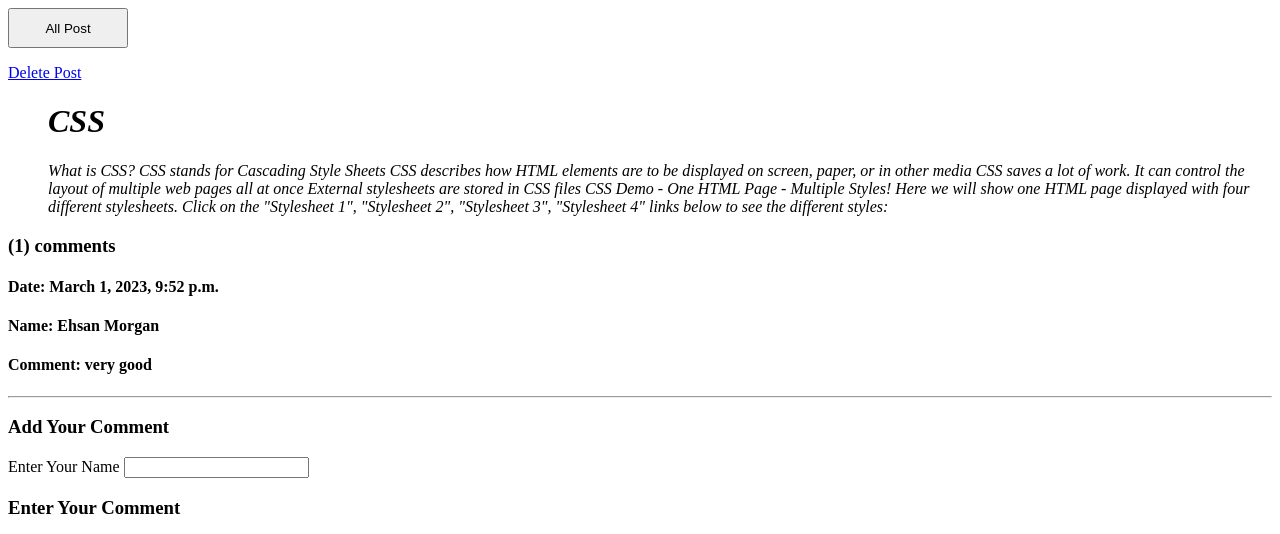
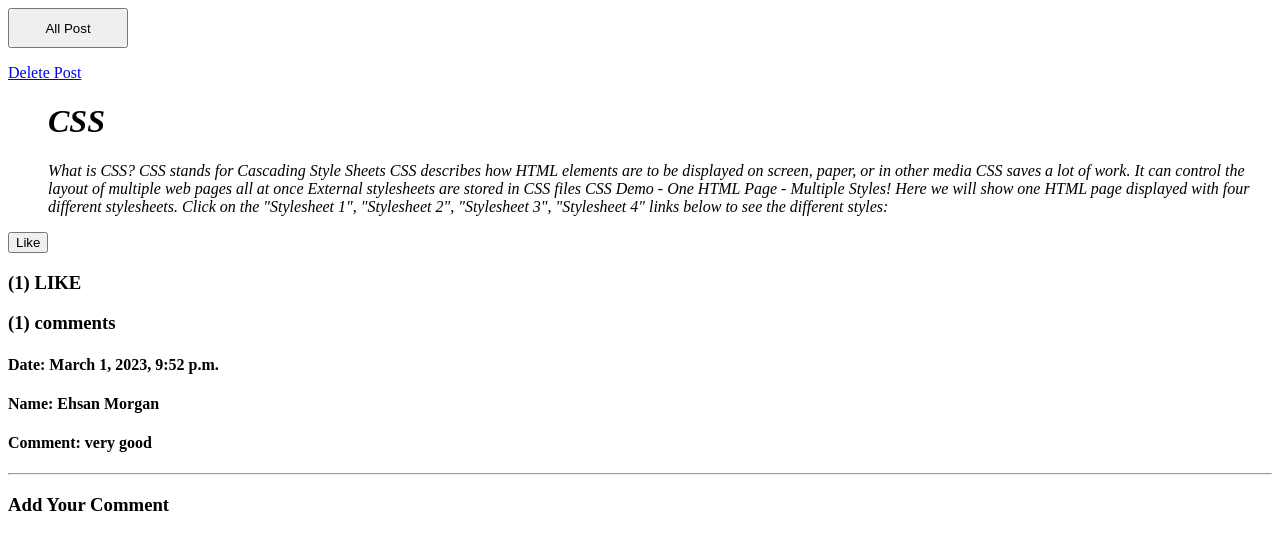
Before and after one commit to ehsanmorgan/add_comment-in-Django-using-Ajax, a Django app: page /allposts/css/post_detail in a window 1280 px wide. Shown: the top 534 px of the page. Run offline with Django 4.2, Linux system fonts and the light colour scheme; data comes from the database, SQL or seed files in the repository; both versions use the stored data as it was after the commit.

Commit message:
add like and dislike buttun in post detail

```diff
--- a/post/models.py
+++ b/post/models.py
@@ -1,5 +1,6 @@
 from django.db import models
 from django .utils.text import slugify
+from django.contrib.auth.models import User
 
 
 
@@ -11,6 +12,7 @@ class Post(models.Model):
     title=models.CharField(max_length=20)
     description=models.TextField(max_length=100000)
     slug = models.SlugField(null=True,blank=True)
+    like=models.ManyToManyField(User,related_name='post_like',blank=True)
 
     def __str__(self):
         return self.title
--- /dev/null
+++ b/post/templates/include/likeform.html
@@ -0,0 +1,6 @@
+<form id="likepost" action=" {% url 'all_posts:Post_Like' post.slug %} "  method="POST">
+    {% csrf_token %}
+        <button type="submit"  > {%  if request.user in post.like.all %}DisLike{%else%}Like{%endif%} </button>
+        <h3> ({{post.like.all|length}}) LIKE </h3>
+
+</form>
--- a/post/templates/post_detail.html
+++ b/post/templates/post_detail.html
@@ -27,14 +27,20 @@
 
 
 			<div  class="product-details-frame">
+				<div id="likeform1">
+
+					{% include 'include/likeform.html' %}
+
+				</div>
+
 				<h3> ({{post.comments.all|length}}) comments </h3>
 				<div class="card"  id = "add-all">
 					{% include 'include/comment.html' %}
 
 
 
+				</div>
 
-				</div>
 					       <h3 class="frame-title">Add Your Comment</h3>
 					       <form  method = "POST"  action= " {% url 'all_posts:post_detail' post.slug %} " id = "commentForm"  enctype="multipart/form-data" >
     							{% csrf_token %}
@@ -90,7 +96,38 @@
 
 
 			})
+
 		})
+
+	})
+</script>
+
+<script src="https://cdnjs.cloudflare.com/ajax/libs/jquery/3.6.3/jquery.min.js" integrity="sha512-STof4xm1wgkfm7heWqFJVn58Hm3EtS31XFaagaa8VMReCXAkQnJZ+jEy8PCC/iT18dFy95WcExNHFTqLyp72eQ==" crossorigin="anonymous" referrerpolicy="no-referrer"></script>
+
+<script>
+	$(document).ready(function(e){
+		$(document).on('submit','#likepost',function(e){
+			e.preventDefault();
+			$.ajax({
+				type:$(this).attr('method'),
+				url:$(this).attr('action'),
+				data:$(this).serialize(),
+				dataType:'json',
+				success:function(response){
+					$('#likeform1').html(response['result'])
+
+
+
+
+				},
+				error:function(response){}
+
+
+
+			})
+
+		})
+
 	})
 </script>
 
--- a/post/urls.py
+++ b/post/urls.py
@@ -1,5 +1,5 @@
 from django.urls import path
-from .views import post_detail,PostList,Home,post_detail,deletepost
+from .views import post_detail,PostList,Home,post_detail,deletepost,Post_Like
 
 
 app_name='post'
@@ -8,5 +8,5 @@ urlpatterns = [
     path('add',PostList,name='post_list'),
     path('<slug:slug>/post_detail',post_detail, name='post_detail'),
     path('<slug:slug>/delete_post',deletepost, name='delete'),
-
+    path('<slug:slug>/like',Post_Like, name='Post_Like'),
 ]
--- a/post/views.py
+++ b/post/views.py
@@ -6,6 +6,28 @@ from django.utils import timezone
 from django.http import JsonResponse
 from django.template.loader import render_to_string
 from django.contrib import messages
+
+
+def Post_Like(request,slug):
+    post=Post.objects.get(slug = slug)
+    if request.method=='POST':
+        if request.user in post.like.all():
+            post.like.remove(request.user)
+            is_like=False
+        else:
+            post.like.add(request.user)
+            is_like=True
+    post=Post.objects.get(slug = slug)
+    html=render_to_string('include/likeform.html',{'post':post})
+    return JsonResponse({'result':html})
+
+
+
+
+
+
+
+
 
 def Home(request):
     home=Post.objects.all()
@@ -92,4 +114,9 @@ def post_detail(request, slug):
 
 
 
+
+
+
+
+
 # Create your views here.
```
Also changed, not shown: db.sqlite3, post/migrations/0005_post_like.py (added).
